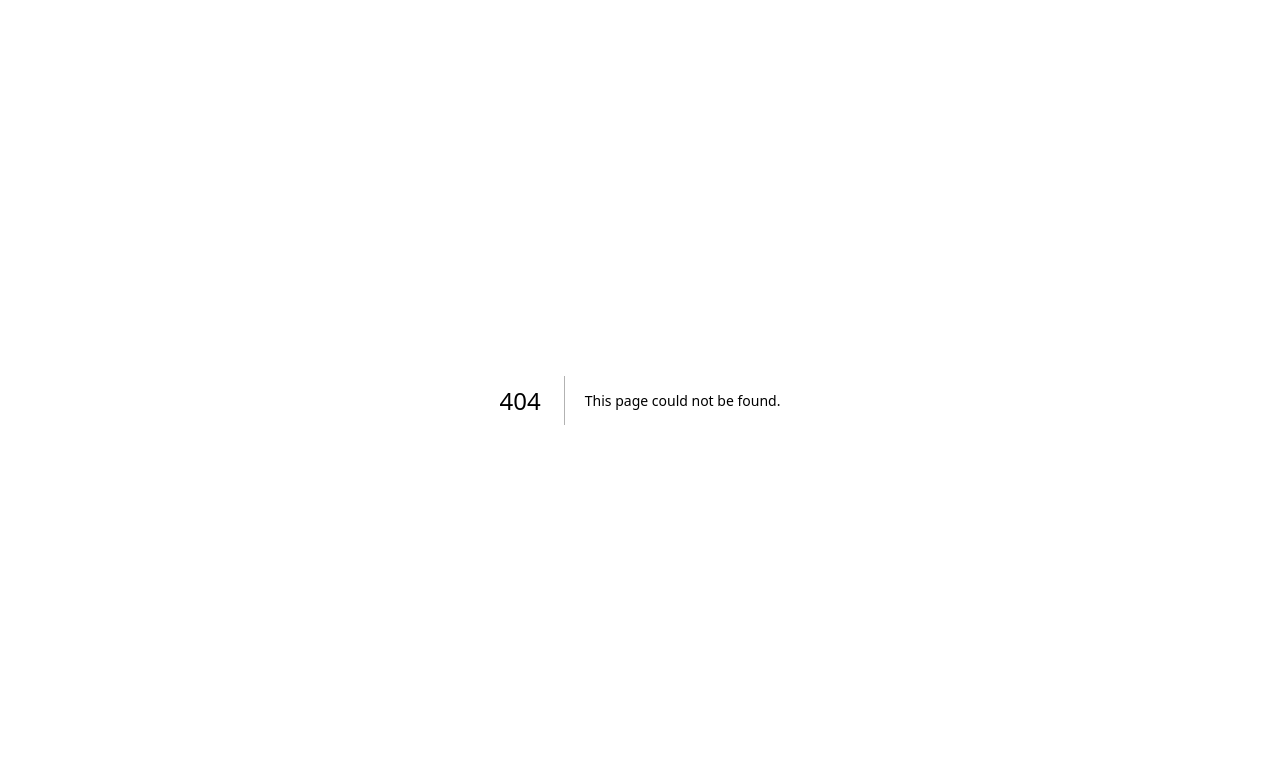
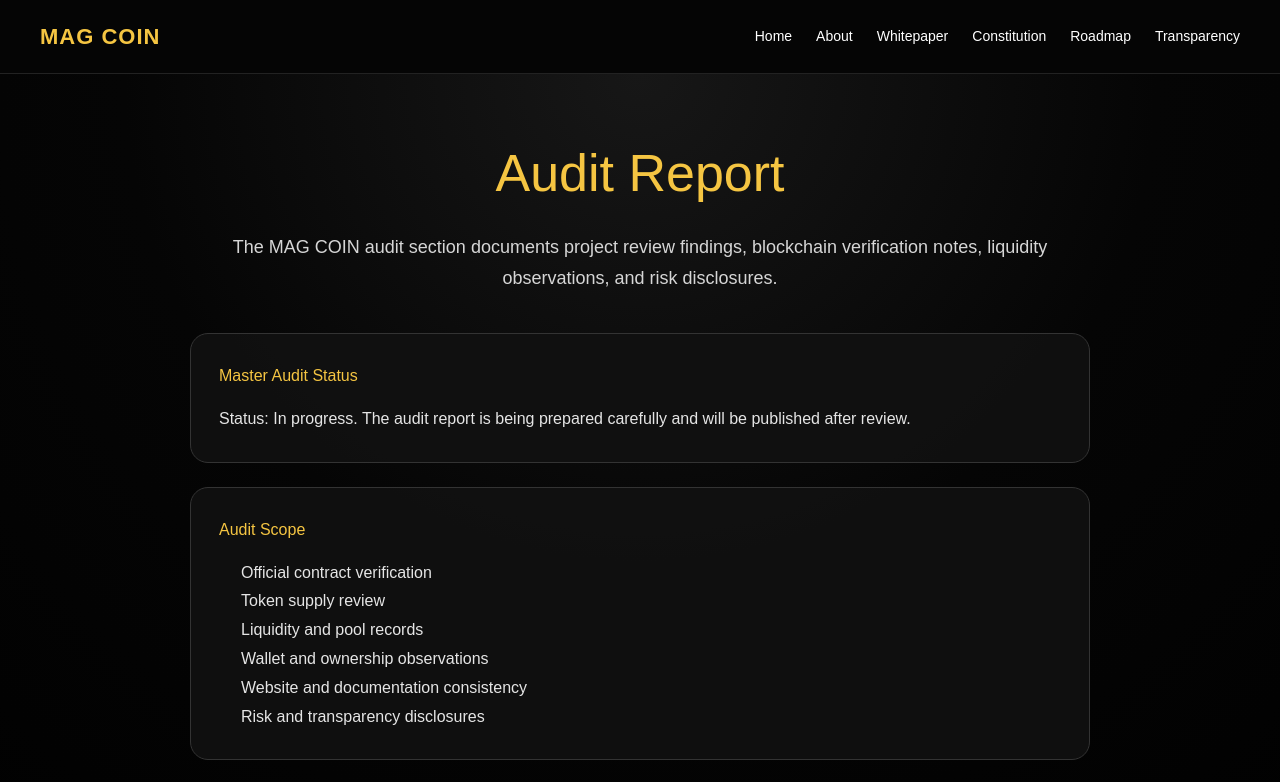
Before and after one commit to MAGZOWN/mag-coin-website, a Next.js app: page /audit in a window 1280 px wide. Before the commit this address had no page. Shown: the top 782 px of the page. Built offline with nearby package versions, Linux system fonts and the light colour scheme.

Commit message:
Create Audit page

```diff
--- /dev/null
+++ b/app/audit/page.tsx
@@ -0,0 +1,94 @@
+import type { CSSProperties } from "react";
+import Navbar from "../components/Navbar";
+
+export default function Audit() {
+  return (
+    <>
+      <Navbar />
+
+      <main style={styles.main}>
+        <section style={styles.container}>
+          <h1 style={styles.title}>Audit Report</h1>
+
+          <p style={styles.lead}>
+            The MAG COIN audit section documents project review findings,
+            blockchain verification notes, liquidity observations, and risk disclosures.
+          </p>
+
+          <div style={styles.card}>
+            <h2 style={styles.heading}>Master Audit Status</h2>
+            <p>
+              Status: In progress. The audit report is being prepared carefully
+              and will be published after review.
+            </p>
+          </div>
+
+          <div style={styles.card}>
+            <h2 style={styles.heading}>Audit Scope</h2>
+            <ul style={styles.list}>
+              <li>Official contract verification</li>
+              <li>Token supply review</li>
+              <li>Liquidity and pool records</li>
+              <li>Wallet and ownership observations</li>
+              <li>Website and documentation consistency</li>
+              <li>Risk and transparency disclosures</li>
+            </ul>
+          </div>
+
+          <div style={styles.card}>
+            <h2 style={styles.heading}>Transparency Note</h2>
+            <p>
+              MAG COIN does not present audit work as a guarantee of safety,
+              profit, or future performance. Audit documentation is intended to
+              improve transparency and help users conduct independent review.
+            </p>
+          </div>
+        </section>
+      </main>
+    </>
+  );
+}
+
+const styles: Record<string, CSSProperties> = {
+  main: {
+    minHeight: "100vh",
+    background: "radial-gradient(circle at top, #171717 0%, #050505 45%, #000000 100%)",
+    color: "#ffffff",
+    fontFamily: "Arial, sans-serif",
+    padding: "60px 24px",
+  },
+  container: {
+    maxWidth: "900px",
+    margin: "0 auto",
+  },
+  title: {
+    color: "#f5c542",
+    fontSize: "52px",
+    textAlign: "center",
+    marginBottom: "20px",
+  },
+  lead: {
+    color: "#d6d6d6",
+    fontSize: "18px",
+    lineHeight: "1.7",
+    textAlign: "center",
+    marginBottom: "40px",
+  },
+  card: {
+    background: "rgba(17,17,17,0.92)",
+    border: "1px solid #333",
+    borderRadius: "18px",
+    padding: "28px",
+    marginBottom: "24px",
+    lineHeight: "1.8",
+    color: "#e5e5e5",
+  },
+  heading: {
+    color: "#f5c542",
+    marginBottom: "14px",
+  },
+  list: {
+    paddingLeft: "22px",
+    lineHeight: "1.8",
+  },
+};
```
